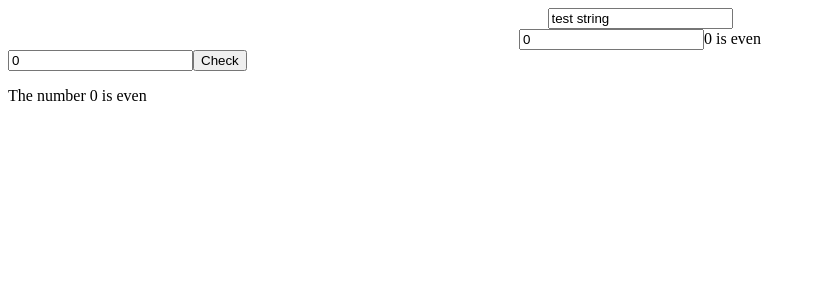
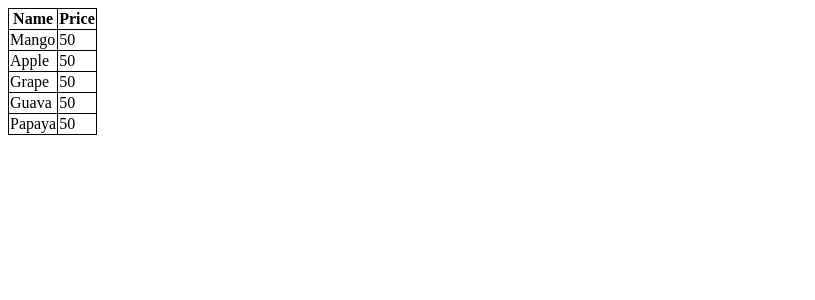
Before and after one commit to Krishnan-Karthika/Angular17, an Angular app: page / in a window 1280 px wide. Shown: the top 300 px of the page, without its empty margins (0-815 px from the left). Built offline with nearby package versions, Linux system fonts and the light colour scheme.

Commit message:
table with structural directive ngFor

```diff
--- a/src/app/app.component.css
+++ b/src/app/app.component.css
@@ -1,5 +1,7 @@
-.style-bind {
-    text-align: center;
-    margin-top: 20px;
-    padding: 12px;
+.my-table {
+    border: 1px solid black;
+    border-collapse: collapse;
 }
+.my-table th,td {
+    border: 1px solid black;
+}
--- a/src/app/app.component.html
+++ b/src/app/app.component.html
@@ -1,18 +1,13 @@
-<!--  two way binding -->
+<!-- structural directive -->
 
-<div style="text-align: center;">
-  <input type="text" [(ngModel)]="data">
-</div>
-
-<!-- display whether the number entered is even or odd -->
-<!-- when value entered -->
-<div style="text-align: center;">
-  <input type="number" [(ngModel)]="intValue" (input)="checkValue()">{{intValue}} is {{output}}
-</div>
-
-<!-- when btn clicked -->
-<div>
-  <input type="number" [(ngModel)]="intValue">
-  <button (click)="checkValue()">Check</button>
-  <p >The number {{ tempVal }} is {{ output }}</p>
-</div>
+<!-- create an array of fruits with name and price and display those values in a table -->
+<table class="my-table">
+  <tr>
+    <th>Name</th>
+    <th>Price</th>
+  </tr>
+  <tr *ngFor="let fruit of fruits">
+    <td>{{fruit.name}}</td>
+    <td>{{fruit.price}}</td>
+  </tr>
+</table>
--- a/src/app/app.component.ts
+++ b/src/app/app.component.ts
@@ -1,23 +1,27 @@
 import { Component } from '@angular/core';
 import { RouterOutlet } from '@angular/router';
 import { FormsModule } from '@angular/forms';
+import { CommonModule } from '@angular/common';
 
 @Component({
   selector: 'app-root',
   standalone: true,
-  imports: [RouterOutlet,FormsModule],
+  imports: [RouterOutlet,FormsModule,CommonModule],
   templateUrl: './app.component.html',
   styleUrl: './app.component.css'
 })
 export class AppComponent {
   title = 'Project2';
-  data:string = "test string";
-  intValue:number = 0;
-  tempVal:number=0;
-  output:string="even";
+  fruits: Fruits[] = [
+    {name: 'Mango', price:50},
+    {name: 'Apple', price:50},
+    {name: 'Grape', price:50},
+    {name: 'Guava', price:50},
+    {name: 'Papaya', price:50}
+  ]
+}
 
-  checkValue() {
-    this.tempVal = this.intValue;
-    this.output = this.intValue%2 == 0 ? "even" : "odd";
-  }
+interface Fruits {
+  name: string,
+  price: number
 }
```
